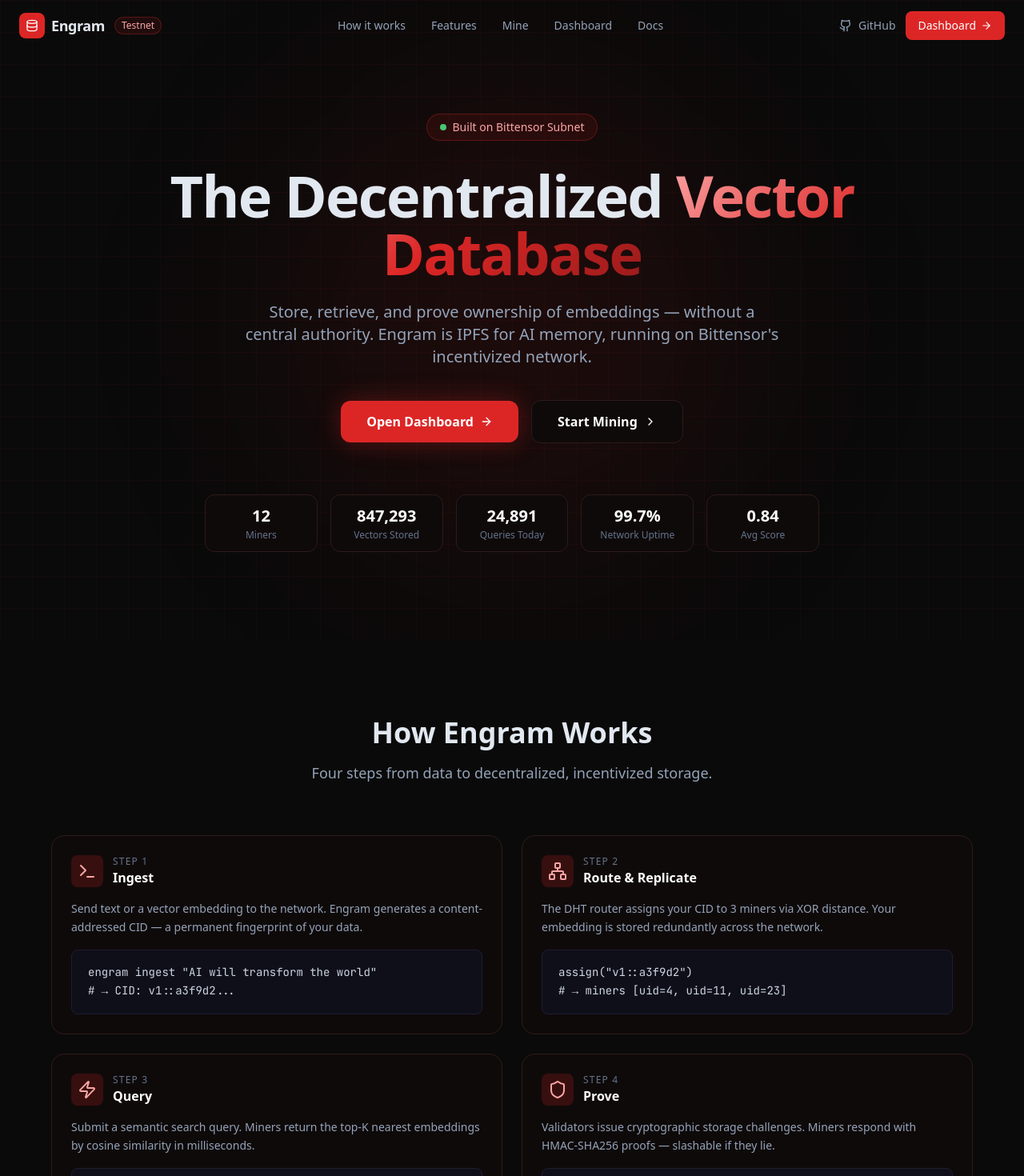
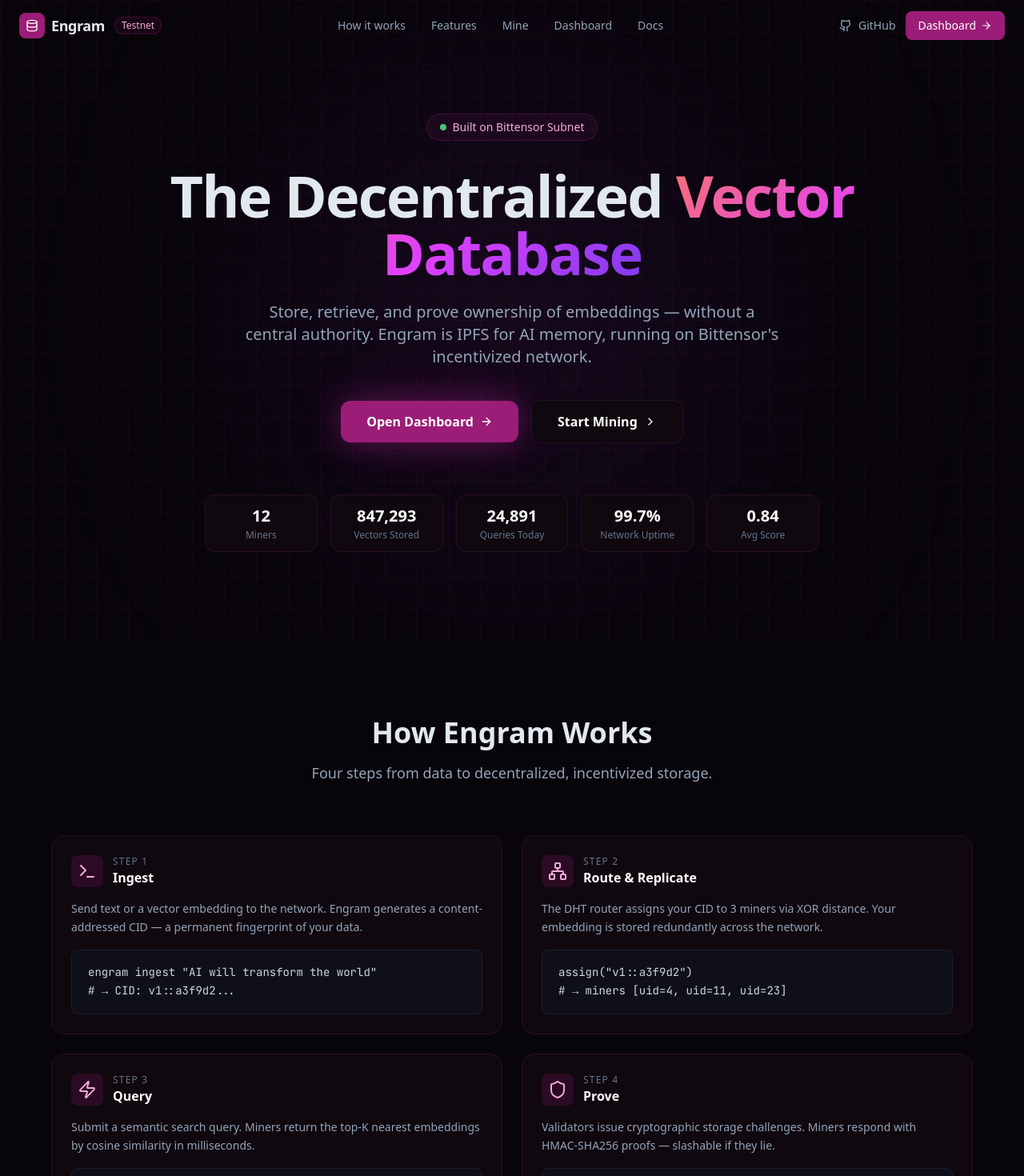
Before and after one commit to Dipraise1/-Engram-, a Next.js app in the folder engram-web/: page / in a window 1280 px wide. Shown: the top 1470 px of the page at 80% size. Built offline with nearby package versions, Linux system fonts and the light colour scheme; no server answers.

Commit message:
style: blend red and purple into crimson-magenta theme

```diff
--- a/engram-web/app/globals.css
+++ b/engram-web/app/globals.css
@@ -24,11 +24,11 @@
 /* Scrollbar */
 ::-webkit-scrollbar { width: 6px; }
 ::-webkit-scrollbar-track { background: #0A0A0F; }
-::-webkit-scrollbar-thumb { background: #DC2626; border-radius: 3px; }
+::-webkit-scrollbar-thumb { background: #9B1D77; border-radius: 3px; }
 
 /* Gradient text utility */
 .gradient-text {
-  background: linear-gradient(135deg, #FCA5A5 0%, #DC2626 50%, #991B1B 100%);
+  background: linear-gradient(135deg, #F87171 0%, #E040FB 50%, #7C3AED 100%);
   -webkit-background-clip: text;
   -webkit-text-fill-color: transparent;
   background-clip: text;
@@ -36,17 +36,17 @@
 
 /* Glow effects */
 .glow-purple {
-  box-shadow: 0 0 30px rgba(220, 38, 38, 0.35);
+  box-shadow: 0 0 40px rgba(192, 38, 163, 0.4), 0 0 80px rgba(155, 29, 119, 0.15);
 }
 .glow-purple-sm {
-  box-shadow: 0 0 12px rgba(220, 38, 38, 0.2);
+  box-shadow: 0 0 14px rgba(192, 38, 163, 0.25);
 }
 
 /* Grid background */
 .grid-bg {
   background-image:
-    linear-gradient(rgba(220, 38, 38, 0.05) 1px, transparent 1px),
-    linear-gradient(90deg, rgba(220, 38, 38, 0.05) 1px, transparent 1px);
+    linear-gradient(rgba(192, 38, 163, 0.06) 1px, transparent 1px),
+    linear-gradient(90deg, rgba(192, 38, 163, 0.06) 1px, transparent 1px);
   background-size: 40px 40px;
 }
 
@@ -63,8 +63,8 @@
 
 /* Animated border */
 @keyframes border-flow {
-  0%, 100% { border-color: rgba(220, 38, 38, 0.4); }
-  50% { border-color: rgba(252, 165, 165, 0.8); }
+  0%, 100% { border-color: rgba(155, 29, 119, 0.4); }
+  50% { border-color: rgba(240, 171, 220, 0.8); }
 }
 .border-animated {
   animation: border-flow 3s ease-in-out infinite;
--- a/engram-web/app/page.tsx
+++ b/engram-web/app/page.tsx
@@ -104,7 +104,9 @@
     <section className="relative min-h-screen flex items-center justify-center grid-bg overflow-hidden">
       {/* Background glow */}
       <div className="absolute inset-0 flex items-center justify-center pointer-events-none">
-        <div className="w-[600px] h-[600px] rounded-full bg-red-700/10 blur-[120px]" />
+        <div className="w-[700px] h-[700px] rounded-full blur-[140px]"
+          style={{ background: "radial-gradient(circle, rgba(192,38,163,0.15) 0%, rgba(124,58,237,0.08) 50%, transparent 70%)" }}
+        />
       </div>
 
       <div className="relative z-10 max-w-5xl mx-auto px-6 pt-24 pb-16 text-center">
--- a/engram-web/tailwind.config.ts
+++ b/engram-web/tailwind.config.ts
@@ -9,12 +9,12 @@
     extend: {
       colors: {
         engram: {
-          purple: "#DC2626",
-          violet: "#EF4444",
-          light: "#FCA5A5",
-          dark: "#0A0A0A",
-          card: "#0F0A0A",
-          border: "#2E1A1A",
+          purple: "#9B1D77",
+          violet: "#C026A3",
+          light: "#F0ABDC",
+          dark: "#08050A",
+          card: "#0F080E",
+          border: "#2A1020",
         },
       },
       fontFamily: {
```
